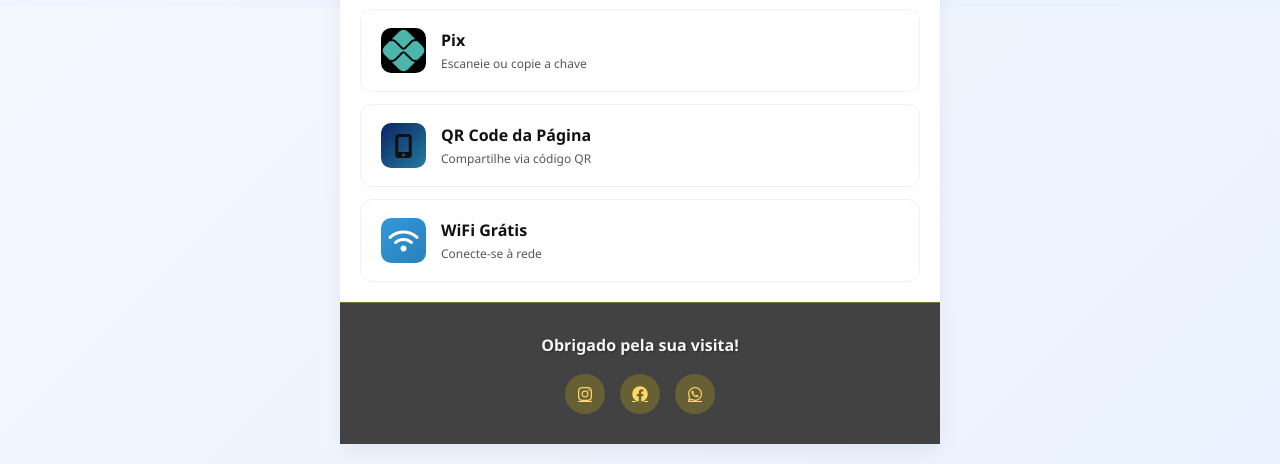
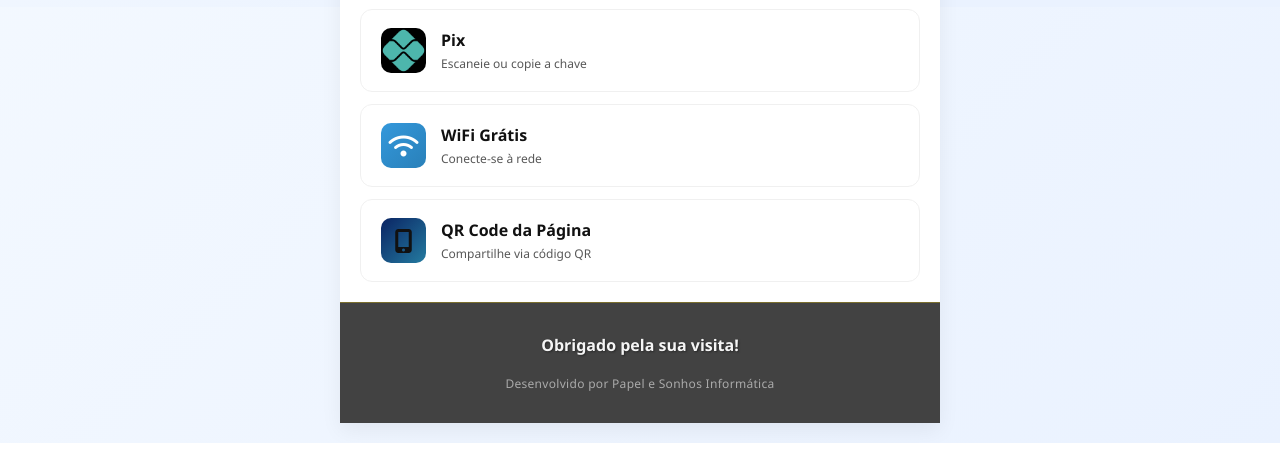
Before and after one commit to ThiagoVieira04/Papel-e-Sonhos-Connect, a website: page index.html in a window 1280 px wide. Shown: the part 793-1257 px from the top of the page. After the commit the page ends 1236 px from the top, so only its background shows below. Drawn offline with Linux system fonts and the light colour scheme.

Commit message:
ajustes de icones

```diff
--- a/index.html
+++ b/index.html
@@ -119,6 +119,17 @@
                     </div>
                 </button>
 
+                <!-- WiFi Button -->
+                <button class="link-button wifi-btn" data-action="wifi-modal">
+                    <div class="button-icon">
+                        <i class="fas fa-wifi"></i>
+                    </div>
+                    <div class="button-content">
+                        <h3>WiFi Grátis</h3>
+                        <p>Conecte-se à rede</p>
+                    </div>
+                </button>
+
                 <!-- QR Code da Página -->
                 <button class="link-button qrcode-btn" data-action="qrcode-modal">
                     <div class="button-icon">
@@ -129,17 +140,6 @@
                         <p>Compartilhe via código QR</p>
                     </div>
                 </button>
-
-                <!-- WiFi Button -->
-                <button class="link-button wifi-btn" data-action="wifi-modal">
-                    <div class="button-icon">
-                        <i class="fas fa-wifi"></i>
-                    </div>
-                    <div class="button-content">
-                        <h3>WiFi Grátis</h3>
-                        <p>Conecte-se à rede</p>
-                    </div>
-                </button>
             </div>
         </section>
 
@@ -147,17 +147,7 @@
         <footer class="footer">
             <div class="footer-content">
                 <p class="thank-you">Obrigado pela sua visita!</p>
-                <div class="social-icons">
-                    <a href="https://www.instagram.com/papel_e_sonhos0504/" target="_blank" rel="noopener noreferrer" class="social-icon">
-                        <i class="fab fa-instagram"></i>
-                    </a>
-                    <a href="https://www.facebook.com/biancathiago0504" target="_blank" rel="noopener noreferrer" class="social-icon">
-                        <i class="fab fa-facebook"></i>
-                    </a>
-                    <a href="https://wa.me/5521987172463" target="_blank" rel="noopener noreferrer" class="social-icon">
-                        <i class="fab fa-whatsapp"></i>
-                    </a>
-                </div>
+                <p class="footer-credits">Desenvolvido por Papel e Sonhos Informática</p>
             </div>
         </footer>
     </div>
--- a/style.css
+++ b/style.css
@@ -407,29 +407,11 @@ body {
     text-shadow: 1px 1px 2px rgba(0, 0, 0, 0.4);
 }
 
-.social-icons {
-    display: flex;
-    justify-content: center;
-    gap: 15px;
-}
-
-.social-icon {
-    display: flex;
-    align-items: center;
-    justify-content: center;
-    width: 40px;
-    height: 40px;
-    background: rgba(255, 215, 0, 0.2);
-    border-radius: 50%;
-    color: var(--accent-yellow);
-    transition: var(--transition);
-    border: 2px solid transparent;
-}
-
-.social-icon:hover {
-    background: rgba(255, 215, 0, 0.3);
-    transform: translateY(-4px) scale(1.1);
-    border-color: var(--accent-yellow);
+.footer-credits {
+    color: rgba(255, 255, 255, 0.55);
+    font-size: 12px;
+    font-weight: 400;
+    letter-spacing: 0.3px;
 }
 
 /* =====================
```
